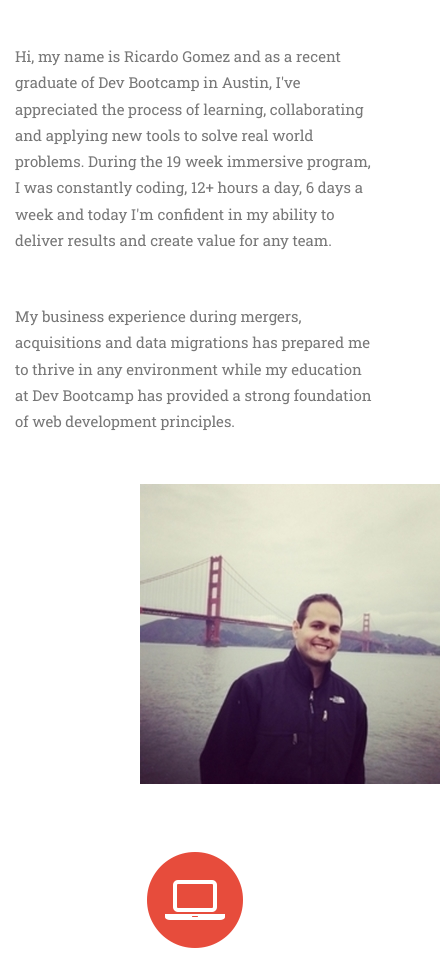
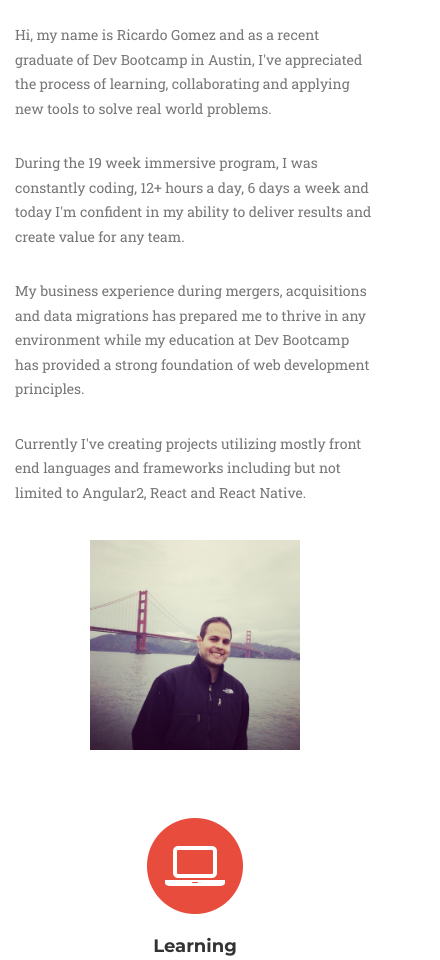
Before and after one commit to RicardoG2016/RicardoG2016.github.io, a website: page index.html in a window 390 px wide. Shown: the part 631-1591 px from the top of the page, 440 px wide, since content can reach past the window. Drawn offline with nearby package versions, Linux system fonts and the light colour scheme; a web font is replaced by a local one.

Commit message:
corrected responsiveness.

```diff
--- a/index.html
+++ b/index.html
@@ -79,11 +79,13 @@
             <div class="row aboout-content">
             <h2 class="section-heading text-center intro-about">About</h2>
                 <div class="col-md-6 text-left">
-                    <p class="section-subheading text-muted about">Hi, my name is Ricardo Gomez and as a recent graduate of Dev Bootcamp in Austin, I've appreciated the process of learning, collaborating and applying new tools to solve real world problems. During the 19 week immersive program, I was constantly coding, 12+ hours a day, 6 days a week and today I'm confident in my ability to deliver results and create value for any team.</p>
+                    <p class="section-subheading text-muted about">Hi, my name is Ricardo Gomez and as a recent graduate of Dev Bootcamp in Austin, I've appreciated the process of learning, collaborating and applying new tools to solve real world problems.</p>
+                    <p class="section-subheading text-muted about">During the 19 week immersive program, I was constantly coding, 12+ hours a day, 6 days a week and today I'm confident in my ability to deliver results and create value for any team.</p>
                     <p class="section-subheading text-muted about">My business experience during mergers, acquisitions and data migrations has prepared me to thrive in any environment while my education at Dev Bootcamp has provided a strong foundation of web development principles.</p>
+                    <p class="section-subheading text-muted about">Currently I've creating projects utilizing mostly front end languages and frameworks including but not limited to Angular2, React and React Native.</p>
                 </div>
                 <div class="col-md-6">
-                    <img class="about-img" src="img/about/me.jpg">
+                    <img class="about-img" src="img/about/mypic.jpg">
                 </div>
 
             </div>
--- /dev/null
+++ b/scss/_iphone6Plus.scss
@@ -0,0 +1,6 @@
+/*@media(min-width:414px) {
+  .navbar-toggle{
+    margin-right: 25px;
+  }
+
+}*/
--- a/scss/agency.scss
+++ b/scss/agency.scss
@@ -738,21 +738,37 @@ body {
     border-color: grey;
 }
 
-img.about-img{
-        width:300px;
-        height: 300px;
+.about-img{
+        width:100%;
+        height: 100%;
     }
 
 .about-img{
     padding-bottom: 30px;
-    padding-left: 125px;
-    padding-top: 40px;
+    padding-left: 75px;
+    padding-right: 75px;
+    padding-top: 25px;
     padding-bottom: 60px;
 }
 
+@media(min-width:768px) {
+    img.about-img{
+        padding-left: 20%;
+        padding-right: 20%;
+    }
+}
+
+@media(min-width:992px) {
+    img.about-img{
+        padding-left: 75px;
+    }
+    .col-md-6{
+        max-height: 455px;
+    }
+}
 
 p.about{
-    padding-top: 40px;
+    padding-top: 20px;
     font-size: 14px;
 }
 
```
Also changed, not shown: css/agency.css, img/about/mypic.jpg (added).
